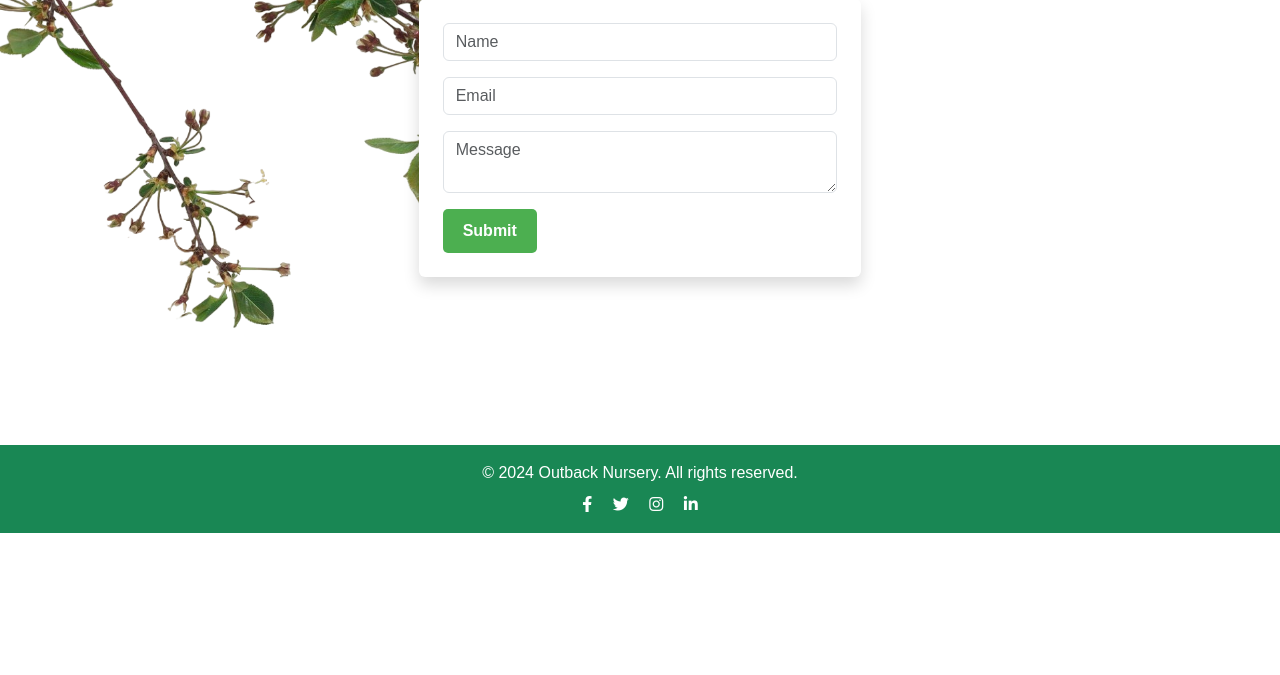
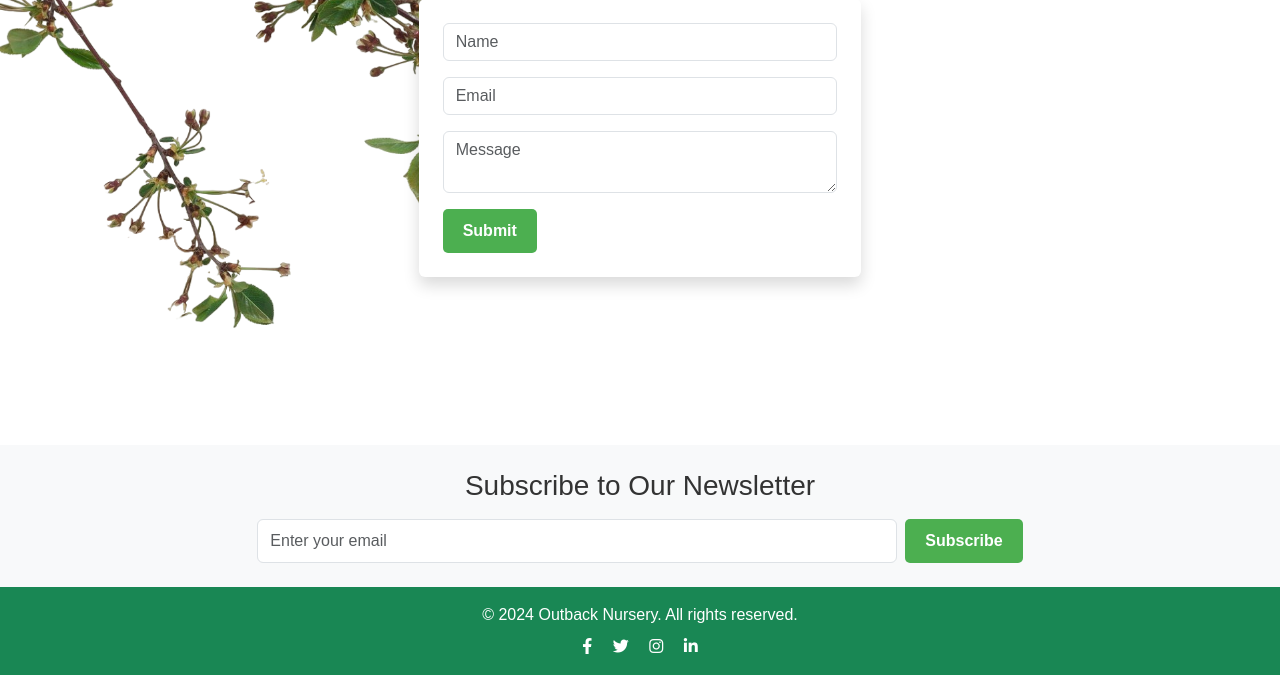
Before and after one commit to Bhoomi3637/Outback_nursery_managment, a PHP site: page /user_home.php in a window 1280 px wide. Shown: the part 2589-3264 px from the top of the page. Before the commit the page ends 3122 px from the top, so only its background shows below. Run offline with PHP 8.4, Linux system fonts and the light colour scheme; the visitor is signed in with stand-in values (Sample User, id 1).

Commit message:
Update newsletter

```diff
--- a/user_home.php
+++ b/user_home.php
@@ -212,7 +212,14 @@ if (!isset($_SESSION["loggedin"]) || $_SESSION["loggedin"] !== true) {
         </div>
     </div>
 </section>
-
+    <!-- Newsletter Section -->
+    <section class="newsletter py-4 bg-light text-center">
+        <h3>Subscribe to Our Newsletter</h3>
+        <form action="subscribe.php" method="POST" class="d-flex justify-content-center mt-3">
+            <input type="email" name="email" class="form-control w-50" placeholder="Enter your email" required>
+            <button type="submit" class="btn btn-success ms-2">Subscribe</button>
+        </form>
+    </section>
 
     <!-- Footer -->
     <footer class="text-white bg-success py-3">
```
Also changed, not shown: blog.php (+9 -1 lines).
